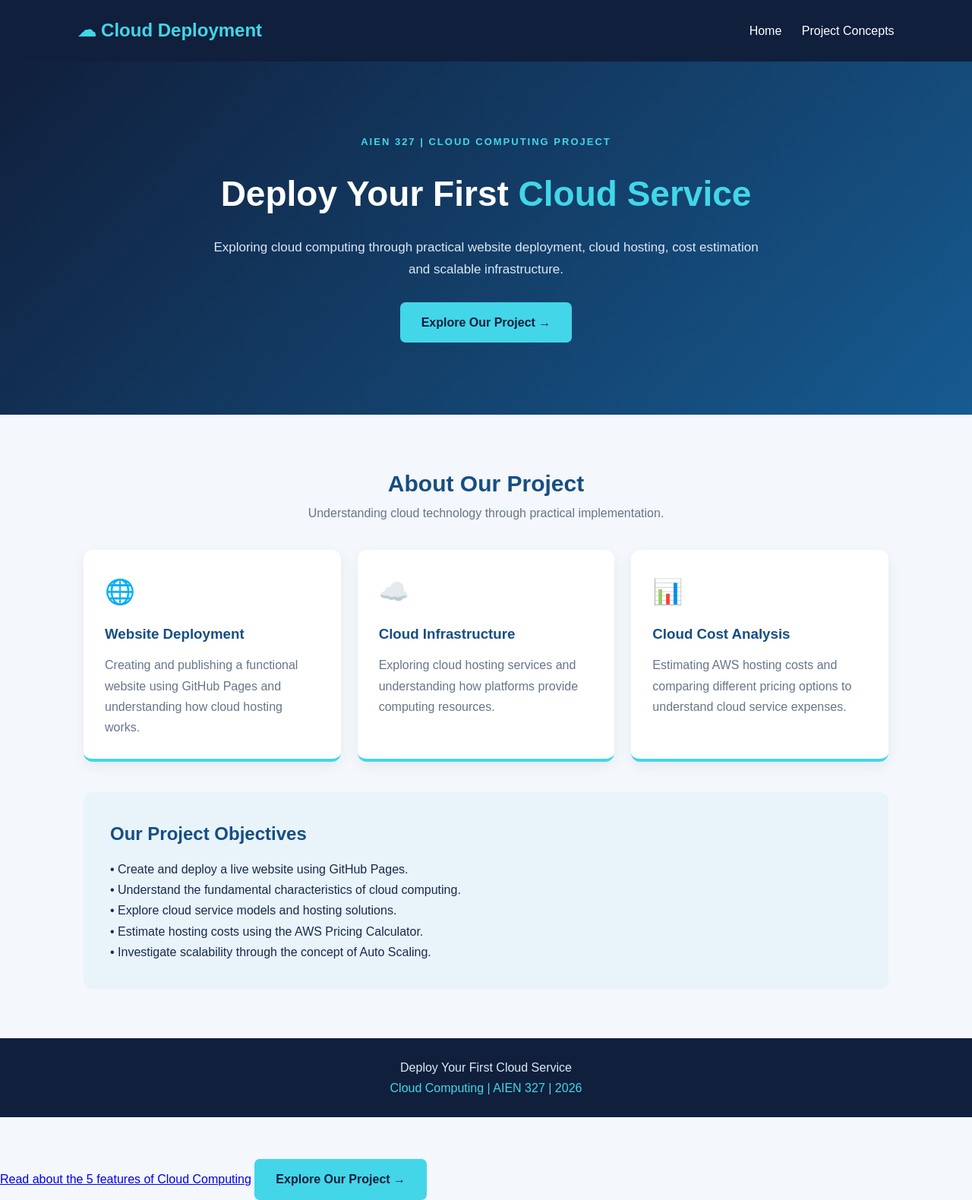
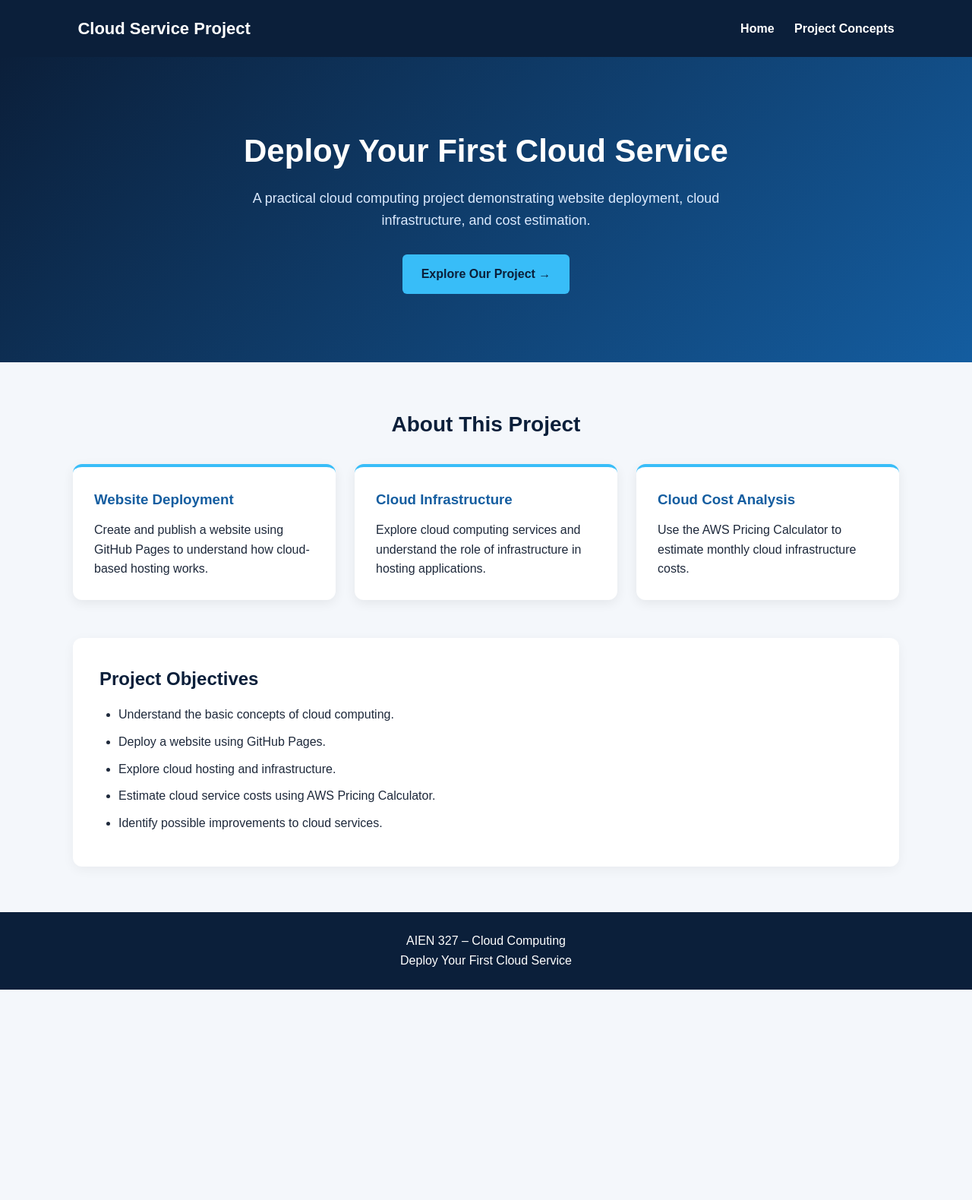
Before and after one commit to AIcloudteam/-cloudteam.github.io, a plain HTML site: page index.html in a window 1280 px wide. Shown: the whole page at 76% size. After the commit the page ends 1303 px from the top, so only its background shows below. Drawn offline with Linux system fonts and the light colour scheme.

Commit message:
Update index.html

```diff
--- a/index.html
+++ b/index.html
@@ -13,236 +13,225 @@
             box-sizing: border-box;
         }
 
-
         body {
             font-family: Arial, sans-serif;
             background: #f4f7fb;
-    color: #172b4d;
-    line-height: 1.7;
+            color: #1e293b;
+            line-height: 1.6;
         }
 
-nav {
-    background: #101f3c;
+        header {
+            background: #0b1f3a;
+            color: white;
             padding: 20px 8%;
             display: flex;
             justify-content: space-between;
             align-items: center;
-    color: white;
+            flex-wrap: wrap;
+            gap: 15px;
         }
 
-nav h2 { color: #42d6e8; }
+        header h2 {
+            font-size: 22px;
+        }
 
         nav a {
             color: white;
             text-decoration: none;
             margin-left: 22px;
-}
-
-nav a:hover { color: #42d6e8; }
-
-.hero {
-    background: linear-gradient(135deg, #101f3c, #165b91);
-    color: white;
-    text-align: center;
-    padding: 95px 20px;
-}
-
-.hero .tag {
-    color: #42d6e8;
-    letter-spacing: 2px;
-    font-size: 13px;
             font-weight: bold;
         }
 
-.hero h1 {
-    font-size: 46px;
-    margin: 18px 0;
+        nav a:hover {
+            color: #38bdf8;
         }
 
-.hero h1 span { color: #42d6e8; }
+        .hero {
+            background: linear-gradient(135deg, #0b1f3a, #145da0);
+            color: white;
+            text-align: center;
+            padding: 90px 20px;
+        }
+
+        .hero h1 {
+            font-size: 42px;
+            margin-bottom: 15px;
+        }
 
         .hero p {
-    max-width: 720px;
-    margin: auto;
-    color: #dce8f5;
-    font-size: 17px;
+            font-size: 18px;
+            max-width: 700px;
+            margin: 0 auto 30px;
+            color: #dbeafe;
         }
 
         .btn {
             display: inline-block;
-    margin-top: 28px;
-    background: #42d6e8;
-    color: #101f3c;
-    padding: 13px 28px;
-    border-radius: 7px;
+            background: #38bdf8;
+            color: #0b1f3a;
+            padding: 13px 25px;
+            border-radius: 6px;
             text-decoration: none;
             font-weight: bold;
+            transition: 0.3s;
+        }
+
+        .btn:hover {
+            background: white;
+            transform: translateY(-3px);
         }
 
         .container {
+            width: 85%;
             max-width: 1100px;
-    margin: auto;
-    padding: 65px 20px;
+            margin: 60px auto;
         }
 
-.heading {
+        .section-title {
             text-align: center;
-    margin-bottom: 35px;
+            font-size: 28px;
+            margin-bottom: 30px;
+            color: #0b1f3a;
         }
-
-.heading h2 {
-    font-size: 30px;
-    color: #164e83;
-}
-
-.heading p { color: #66758a; }
 
         .cards {
             display: grid;
-    grid-template-columns: repeat(3, 1fr);
-    gap: 22px;
+            grid-template-columns: repeat(auto-fit, minmax(230px, 1fr));
+            gap: 25px;
         }
 
         .card {
             background: white;
             padding: 28px;
             border-radius: 12px;
-    border-bottom: 4px solid #42d6e8;
-    box-shadow: 0 5px 18px #142d5010;
+            box-shadow: 0 4px 15px rgba(0,0,0,0.07);
+            border-top: 4px solid #38bdf8;
         }
 
         .card h3 {
-    color: #164e83;
+            color: #145da0;
             margin-bottom: 12px;
         }
 
-.card p { color: #66758a; }
-
-.card .icon {
-    font-size: 32px;
-    margin-bottom: 12px;
+        .objectives {
+            background: white;
+            padding: 35px;
+            border-radius: 12px;
+            margin-top: 50px;
+            box-shadow: 0 4px 15px rgba(0,0,0,0.05);
         }
 
-.project-info {
-    background: #e8f3fa;
-    border-radius: 12px;
-    padding: 35px;
-    margin-top: 40px;
+        .objectives h2 {
+            color: #0b1f3a;
+            margin-bottom: 15px;
         }
 
-.project-info h2 {
-    color: #164e83;
-    margin-bottom: 12px;
+        .objectives ul {
+            padding-left: 25px;
+        }
+
+        .objectives li {
+            margin-bottom: 10px;
         }
 
         footer {
-    background: #101f3c;
-    color: #dce8f5;
+            background: #0b1f3a;
+            color: white;
             text-align: center;
             padding: 25px;
+            margin-top: 60px;
         }
 
-footer span { color: #42d6e8; }
+        @media (max-width: 600px) {
+            .hero h1 {
+                font-size: 30px;
+            }
 
-@media(max-width: 768px) {
-    nav { flex-direction: column; gap: 12px; }
-    nav a { margin: 0 8px; }
-    .hero h1 { font-size: 33px; }
-    .cards { grid-template-columns: 1fr; }
+            header {
+                flex-direction: column;
+            }
+
+            nav a {
+                margin: 0 8px;
+            }
         }
     </style>
 </head>
 
 <body>
 
+    <header>
+        <h2>Cloud Service Project</h2>
+
         <nav>
-    <h2>☁ Cloud Deployment</h2>
-    <div>
             <a href="index.html">Home</a>
             <a href="about.html">Project Concepts</a>
-    </div>
         </nav>
+    </header>
 
     <section class="hero">
-    <p class="tag">AIEN 327 | CLOUD COMPUTING PROJECT</p>
-
-    <h1>Deploy Your First <span>Cloud Service</span></h1>
+        <h1>Deploy Your First Cloud Service</h1>
 
         <p>
-        Exploring cloud computing through practical website
-        deployment, cloud hosting, cost estimation and
-        scalable infrastructure.
+            A practical cloud computing project demonstrating website
+            deployment, cloud infrastructure, and cost estimation.
         </p>
 
-    <a class="btn" href="about.html">
+        <a href="about.html" class="btn">
             Explore Our Project →
         </a>
     </section>
 
     <main class="container">
 
-    <div class="heading">
-        <h2>About Our Project</h2>
-        <p>Understanding cloud technology through practical implementation.</p>
-    </div>
+        <h2 class="section-title">About This Project</h2>
 
         <div class="cards">
 
             <div class="card">
-            <div class="icon">🌐</div>
                 <h3>Website Deployment</h3>
                 <p>
-                Creating and publishing a functional website
-                using GitHub Pages and understanding how
-                cloud hosting works.
+                    Create and publish a website using GitHub Pages
+                    to understand how cloud-based hosting works.
                 </p>
             </div>
 
             <div class="card">
-            <div class="icon">☁️</div>
                 <h3>Cloud Infrastructure</h3>
                 <p>
-                Exploring cloud hosting services and
-                understanding how platforms provide
-                computing resources.
+                    Explore cloud computing services and understand
+                    the role of infrastructure in hosting applications.
                 </p>
             </div>
 
             <div class="card">
-            <div class="icon">📊</div>
                 <h3>Cloud Cost Analysis</h3>
                 <p>
-                Estimating AWS hosting costs and comparing
-                different pricing options to understand
-                cloud service expenses.
+                    Use the AWS Pricing Calculator to estimate
+                    monthly cloud infrastructure costs.
                 </p>
             </div>
 
         </div>
 
-    <section class="project-info">
-        <h2>Our Project Objectives</h2>
+        <section class="objectives">
+            <h2>Project Objectives</h2>
 
-        <p>
-            • Create and deploy a live website using GitHub Pages.<br>
-            • Understand the fundamental characteristics of cloud computing.<br>
-            • Explore cloud service models and hosting solutions.<br>
-            • Estimate hosting costs using the AWS Pricing Calculator.<br>
-            • Investigate scalability through the concept of Auto Scaling.
-        </p>
+            <ul>
+                <li>Understand the basic concepts of cloud computing.</li>
+                <li>Deploy a website using GitHub Pages.</li>
+                <li>Explore cloud hosting and infrastructure.</li>
+                <li>Estimate cloud service costs using AWS Pricing Calculator.</li>
+                <li>Identify possible improvements to cloud services.</li>
+            </ul>
         </section>
 
     </main>
 
     <footer>
+        <p>AIEN 327 – Cloud Computing</p>
         <p>Deploy Your First Cloud Service</p>
-    <p><span>Cloud Computing | AIEN 327 | 2026</span></p>
     </footer>
 
-<br>
-<a href="about.html">Read about the 5 features of Cloud Computing</a>
-<a class="btn" href="about.html">
-    Explore Our Project →
-</a>
 </body>
 </html>
```
Lines whose indentation alone changed are shown as unchanged.
